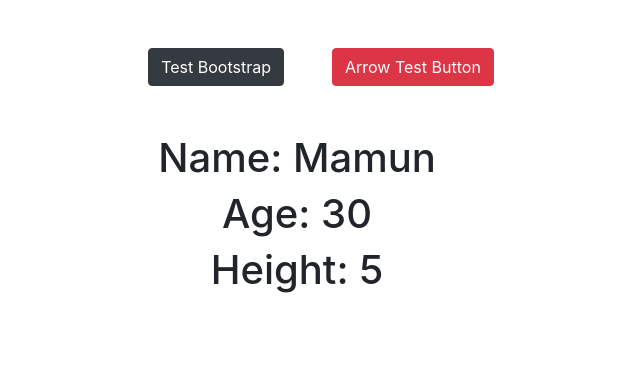
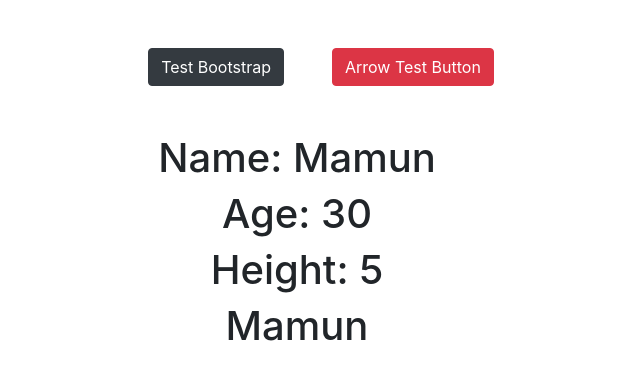
Before and after one commit to mamuncse15031/CSS-React-Bootstrap, a React (Create React App) app: page / in a window 1280 px wide. Shown: the top 380 px of the page, without its empty margins (343-983 px from the left). Built offline with nearby package versions, Linux system fonts and the light colour scheme.

Commit message:
Set state start

```diff
--- a/src/App.js
+++ b/src/App.js
@@ -2,6 +2,7 @@ import './App.css';
 import Welcome from './mycomponents/Welcome'
 import Arrow from './mycomponents/Arrow'
 import StateObj from './mycomponents/StateObjClass'
+import SetStateClassCompo from './mycomponents/SetStateClassCompo';
 
 function App() {
   return (
@@ -10,6 +11,7 @@ function App() {
       <Welcome></Welcome>
       <Arrow></Arrow>
       <StateObj></StateObj>
+      <SetStateClassCompo></SetStateClassCompo>
 
     </div>
   );
--- /dev/null
+++ b/src/mycomponents/SetStateClassCompo.js
@@ -0,0 +1,20 @@
+import React, {Component} from 'react'
+
+class SetStateClassCompo extends Component{
+
+    constructor(){
+        super()
+
+        this.state={
+
+            name: "Mamun"
+        }
+    }
+    render(){
+        return <div>
+            <h1>{this.state.name}</h1>
+        </div>
+    }
+
+}
+export default SetStateClassCompo;
```
Also changed, not shown: src/mycomponents/SetStateClass.js (deleted), 1 other file (tests, documents, lock files or other folders).
